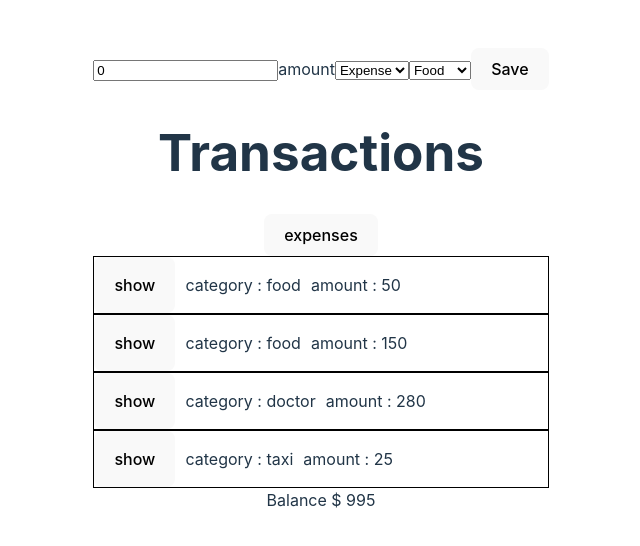
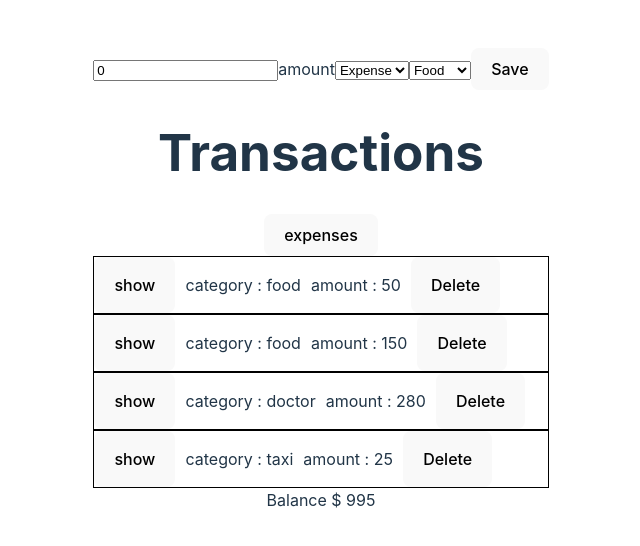
Before and after one commit to dortizp/expense-tracker, a React (Vite) app: page / in a window 1280 px wide. Shown: the part 120-666 px from the top of the page, without its empty margins (319-959 px from the left). Built offline with nearby package versions, Linux system fonts and the light colour scheme.

Commit message:
delete transaction added

```diff
--- a/src/components/Transaction.jsx
+++ b/src/components/Transaction.jsx
@@ -1,6 +1,7 @@
 import styled from "@emotion/styled"
 import { useState } from "react"
 import { TransactionDetail } from "../pages/TransactionDetail"
+import { getTransaction } from "../util/util"
 
 const StyledDiv = styled.div`
   border: 1px solid black;
@@ -13,6 +14,13 @@ const Transaction = (props) => {
     const {id, type, category, amount, setTransactions } = props
 
     const [showTransaction, setShowTransaction] = useState(false)
+
+    const deleteTransaction = (id)=> {
+
+      const transaction = getTransaction(id)
+
+      setTransactions(current => current.filter(x => x.id !== transaction.id))
+    }
 
 
     return (
@@ -44,6 +52,11 @@ const Transaction = (props) => {
                     <span>amount : </span>
                     <span>{amount}</span>
                 </p>
+                {
+                  <button
+                  onClick={()=> deleteTransaction(id)}
+                  >Delete</button>
+                }
             </StyledDiv>
           </div>
           { showTransaction ? <TransactionDetail idTransaction={id} setTransactions={setTransactions}/> : "" }
```
Also changed, not shown: 1 other file (tests, documents, lock files or other folders).
